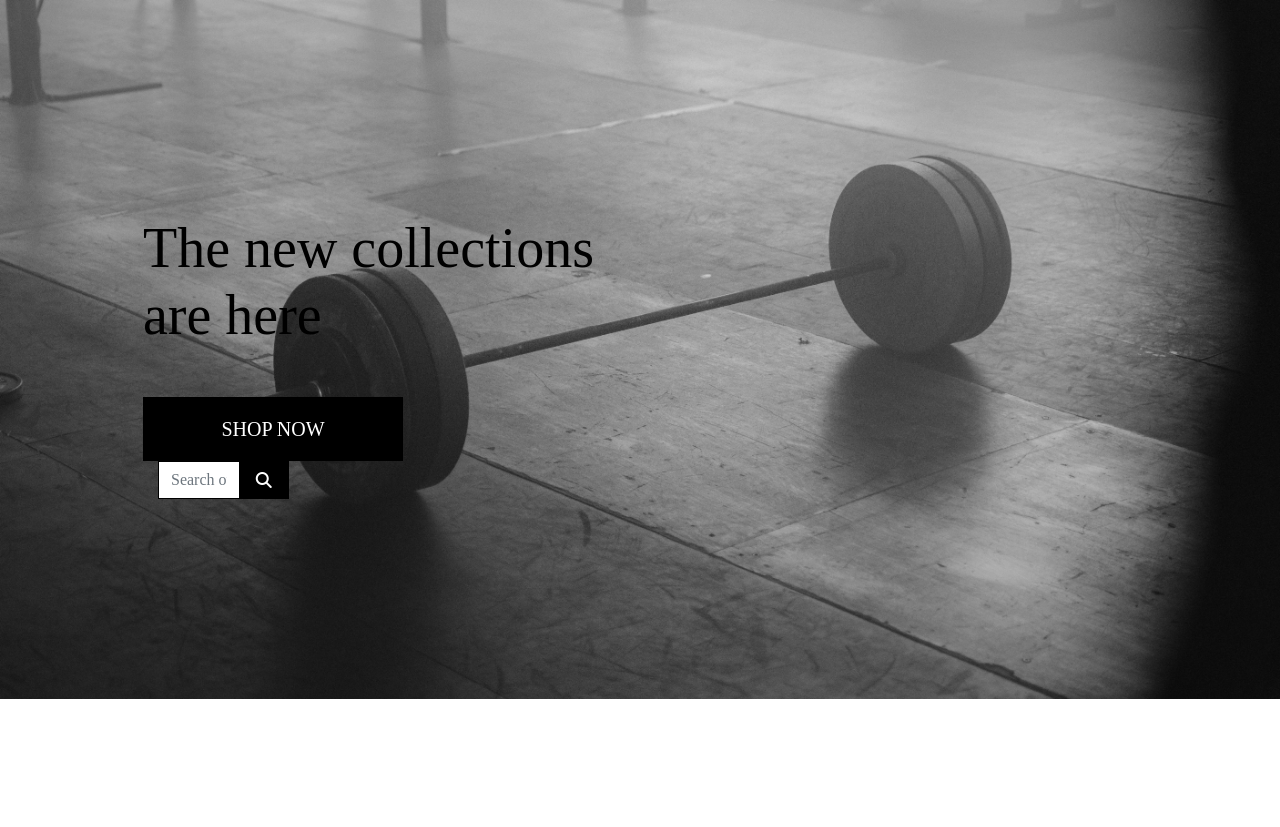
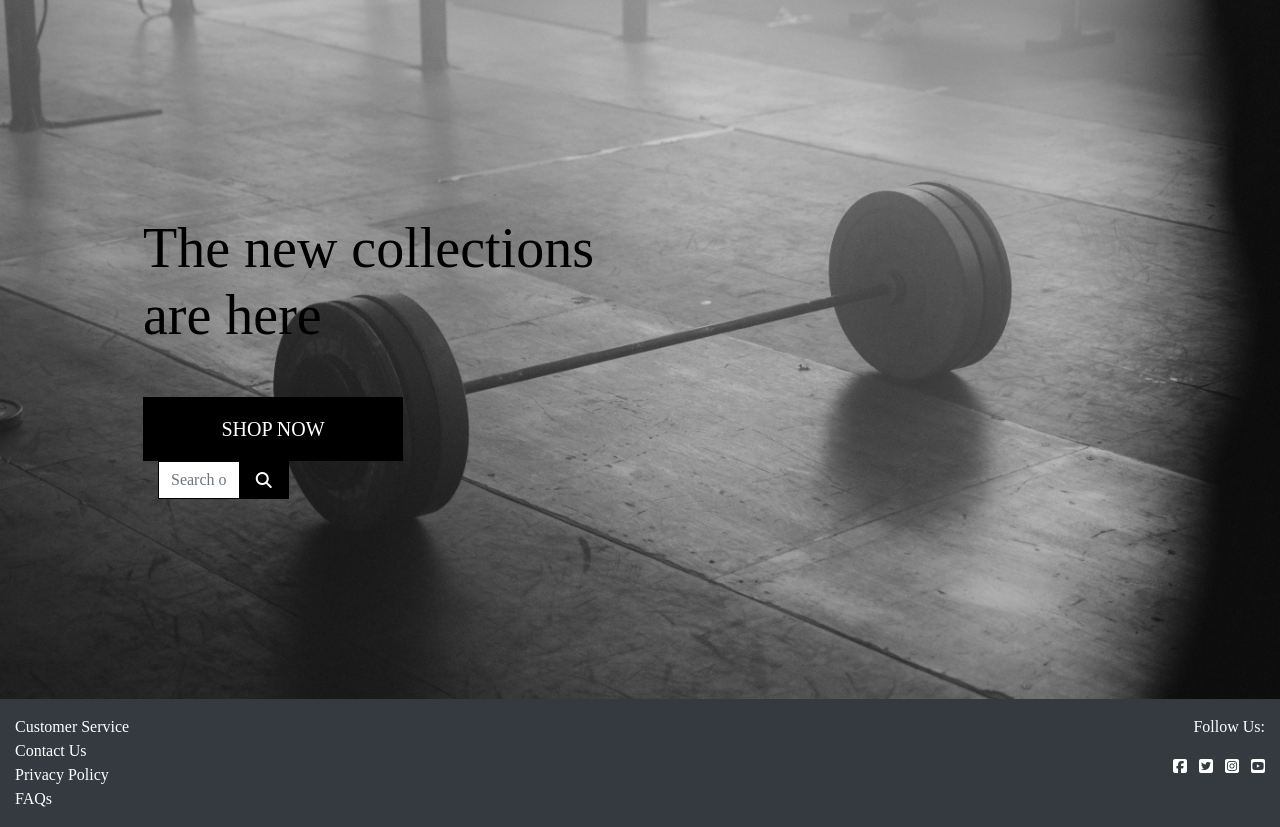
Before and after one commit to Jaimilit/beyond-the-barbell, a Django app: page / in a window 1280 px wide. Shown: the part 101-928 px from the top of the page. Before the commit the page ends 800 px from the top, so only its background shows below. Run offline with Django 3.2, Linux system fonts and the light colour scheme; some libraries are stand-ins or nearby versions; some web fonts are replaced.

Commit message:
added footer

```diff
--- a/home/templates/home/index.html
+++ b/home/templates/home/index.html
@@ -39,4 +39,43 @@
             </div>
         </div>
     </div>
+
+    <footer class="container-fluid">
+        <div class="row bg-dark text-white py-3">
+            <div class="col-12 col-md-6">
+                <ul class="list-unstyled">
+                    <li><a href="#">Customer Service</a></li>
+                    <li><a href="#">Contact Us</a></li>
+                    <li><a href="#">Privacy Policy</a></li>
+                    <li><a href="#">FAQs</a></li>
+                </ul>
+            </div>
+            <div class="col-12 col-md-6 text-md-end">
+                <p>Follow Us:</p>
+                <ul class="list-inline mb-0">
+                    <li class="list-inline-item">
+                        <a href="https://www.facebook.com/" target="_blank" rel="noopener noreferrer">
+                            <i class="fab fa-facebook-square"></i>
+                        </a>
+                    </li>
+                    <li class="list-inline-item">
+                        <a href="https://twitter.com/" target="_blank" rel="noopener noreferrer">
+                            <i class="fab fa-twitter-square"></i>
+                        </a>
+                    </li>
+                    <li class="list-inline-item">
+                        <a href="https://www.instagram.com/" target="_blank" rel="noopener noreferrer">
+                            <i class="fab fa-instagram-square"></i>
+                        </a>
+                    </li>
+                    <li class="list-inline-item">
+                        <a href="https://www.youtube.com/" target="_blank" rel="noopener noreferrer">
+                            <i class="fab fa-youtube-square"></i>
+                        </a>
+                    </li>
+                </ul>
+            </div>
+        </div>
+    </footer>
+
 {% endblock %}
--- a/static/css/base.css
+++ b/static/css/base.css
@@ -83,7 +83,38 @@ body {
     color: #000; /* Change color on hover */
 }
 
+/* Footer Elements */
+
+footer {
+    background-color: #000; /* Dark background color */
+    color: #fff; /* White text color */
+}
+
+footer ul {
+    padding: 0;
+    margin: 0;
+}
+
+footer ul li {
+    list-style-type: none;
+}
+
+footer ul li a {
+    text-decoration: none;
+    color: #fff; /* White text color */
+}
+
+footer ul li a:hover {
+    color: #ccc; /* Lighter color on hover */
+}
+
+
 /* -------------------------------- Media Queries */
+
+@media (min-width: 768px) {
+    footer .text-md-end {
+        text-align: end; /* Align to the end (right) on medium screens and larger */
+    }
 
 /* Slightly larger container on xl screens */
 @media (min-width: 1200px) {
```
